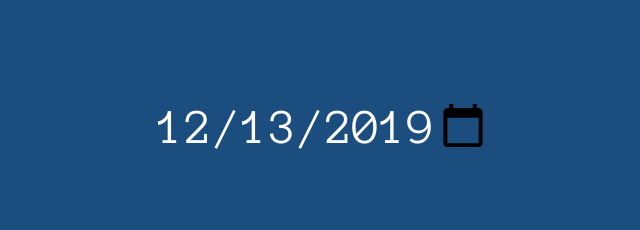
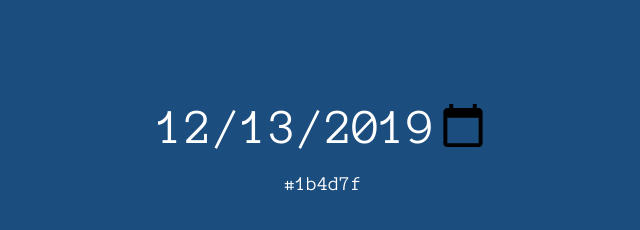
Before and after one commit to vilkastakan/pcod, a plain HTML site: page index.html in a window 1280 px wide. Shown: the full height of the page, 317-957 px from the left. Drawn offline with Linux system fonts and the light colour scheme.

Commit message:
Add hex-color

```diff
--- a/index.html
+++ b/index.html
@@ -31,6 +31,10 @@
 
     <div>
       <input type="date" min="2000-01-01" max="2019-12-31" id="date-input" />
+      <br>
+      <p id="hex" style="font-size: 20px; -webkit-user-select: all;-moz-user-select: all;-ms-user-select: all;user-select: all;">
+
+      </p>
     </div>
 </div>
 
@@ -72,6 +76,7 @@
         blue = interpolate(this_year[2], next_year[2], day);
         document.body.style.backgroundColor = rgbToHex(red, green, blue);
         document.getElementById("date-input").style.backgroundColor = rgbToHex(red, green, blue);
+        document.getElementById("hex").innerHTML = rgbToHex(red, green, blue);
 
     };
 
```
